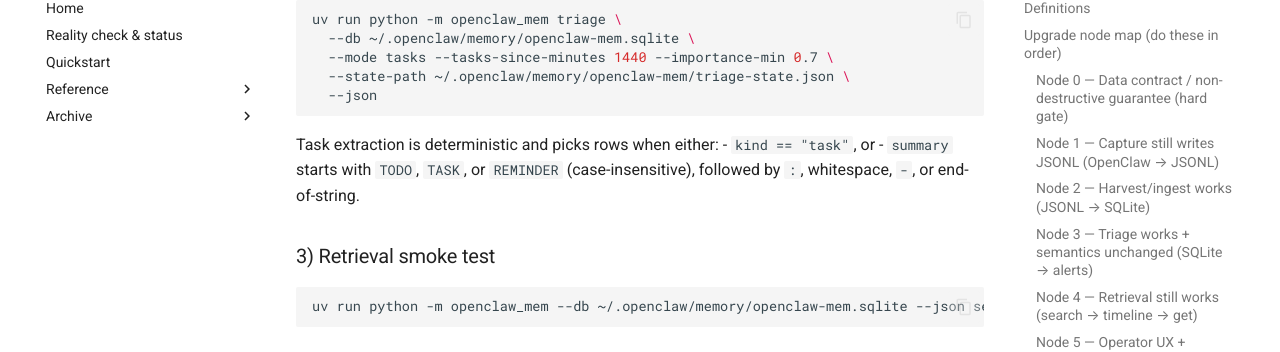
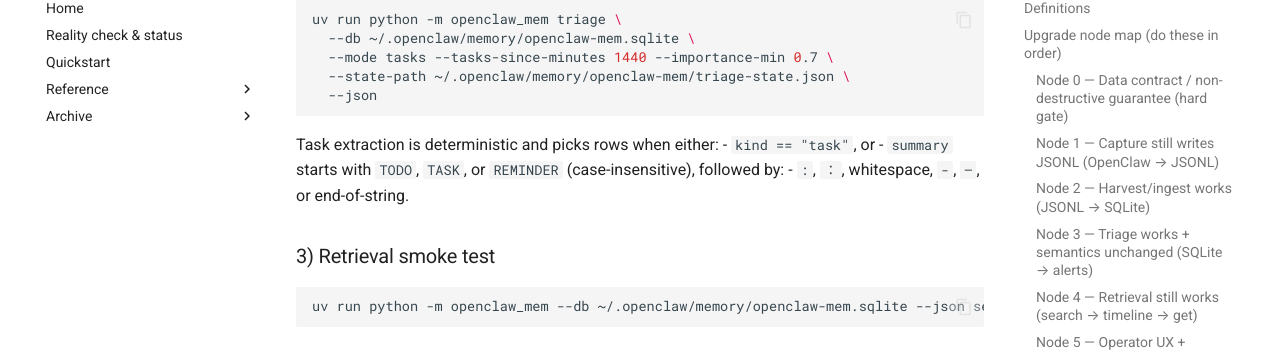
Before and after one commit to phenomenoner/openclaw-mem, an MkDocs documentation site: the page built from docs/upgrade-checklist.md, in a window 1280 px wide and 900 px high, scrolled down 2647 px. Shown: the part 100-452 px from the top of the window. Built offline with MkDocs 1.6.1 and Material for MkDocs 9.7.7, drawn with Linux system fonts in a browser that asks for light colours; comment, search, counter and statistics services are not loaded.

```diff
--- a/docs/upgrade-checklist.md
+++ b/docs/upgrade-checklist.md
@@ -123,7 +123,8 @@ uv run python -m openclaw_mem triage \
 
 Task extraction is deterministic and picks rows when either:
 - `kind == "task"`, or
-- `summary` starts with `TODO`, `TASK`, or `REMINDER` (case-insensitive), followed by `:`, whitespace, `-`, or end-of-string.
+- `summary` starts with `TODO`, `TASK`, or `REMINDER` (case-insensitive), followed by:
+  - `:`, `：`, whitespace, `-`, `—`, or end-of-string.
 
 
 ### 3) Retrieval smoke test
```
